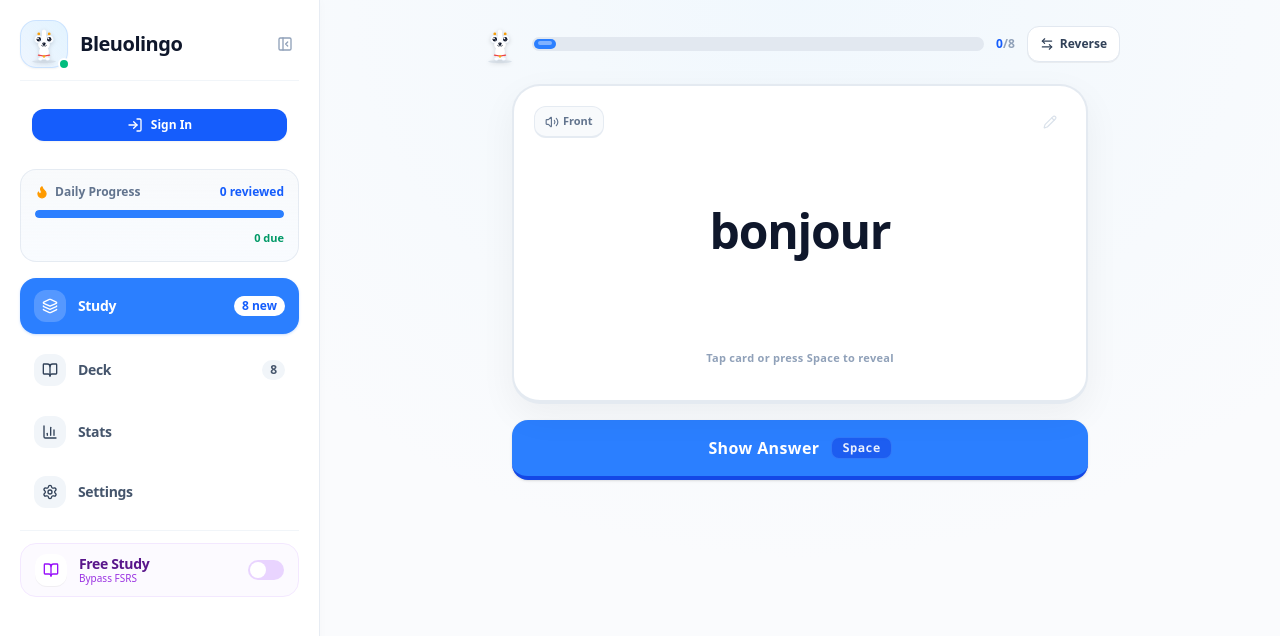
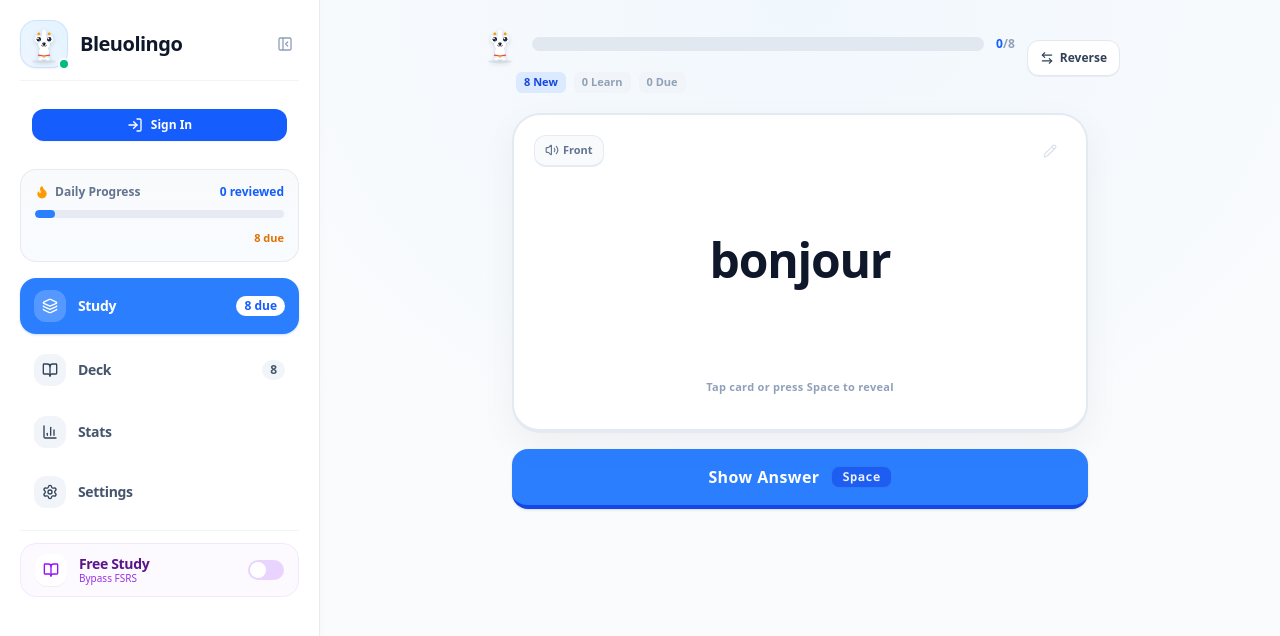
Before and after one commit to kellyklma/bleuolingo, a React (Vite) app: page / in a window 1280 px wide. Shown: the top 636 px of the page. Built offline with nearby package versions, Linux system fonts and the light colour scheme; no server answers.

Commit message:
include daily new cards in due count

```diff
--- a/src/App.tsx
+++ b/src/App.tsx
@@ -229,7 +229,7 @@ export default function App() {
     };
   }, [activeUserId, resetActiveStudyState]);
 
-  // Queue Calculations (Derived safely against a stable reference time when cards/session changes)
+  // Queue Calculations
   const reviewAheadSet = useMemo(() => new Set(reviewAheadCardIds), [reviewAheadCardIds]);
 
   const newCardsResult = useMemo(
@@ -248,7 +248,7 @@ export default function App() {
   const newCards = newCardsResult.queueNewCards;
   const unintroducedNewCardsCount = newCardsResult.unintroducedCount;
 
-  // Use sessionStartTime or current moment for queue evaluation to prevent flip-mid-study shifts
+  // Use session reference time to avoid jumping queues on mid-review renders
   const queueReferenceTime = sessionStats.sessionStartTime || Date.now();
 
   const learningCards = useMemo(
@@ -280,6 +280,9 @@ export default function App() {
     [cards, queueReferenceTime]
   );
 
+  // Total remaining workload for today (Due cards + allowed New cards)
+  const totalToStudy = dueCount + newCards.length;
+
   const cardsDueAheadCount = useMemo(
     () =>
       cards.filter(
@@ -300,7 +303,7 @@ export default function App() {
     return null;
   }, [learningCards, reviewCards, newCards]);
 
-  // Lock the active card so newly due cards don't preempt the card currently being viewed
+  // Lock active card to prevent premature preemption during flips
   const currentCard = useMemo(() => {
     if (activeCardId) {
       const active = cards.find((c) => c.id === activeCardId);
@@ -309,7 +312,7 @@ export default function App() {
     return nextCandidateCard;
   }, [activeCardId, cards, nextCandidateCard]);
 
-  // Automatically lock next candidate if idle
+  // Sync activeCardId
   useEffect(() => {
     if (!activeCardId && nextCandidateCard) {
       setActiveCardId(nextCandidateCard.id);
@@ -357,7 +360,6 @@ export default function App() {
         easyCount: rating === 4 ? prev.easyCount + 1 : prev.easyCount,
       }));
 
-      // Fixed: passed calculated nextLog to Firestore rather than outdated prevLog
       const today = formatDateKey(new Date());
       if (currentUser) {
         setActivityLog((prevLog) => {
@@ -373,7 +375,6 @@ export default function App() {
         setActivityLog(nextLog);
       }
 
-      // Unlock active card so queue delivers the next one
       setIsFlipped(false);
       setActiveCardId(null);
     },
@@ -404,7 +405,7 @@ export default function App() {
     resetActiveStudyState();
   };
 
-  // Deck Modifications (Pure state updates; persistence is safely handled by the root useEffect)
+  // Deck Modifications
   const handleAddSingleCard = (newCard: Flashcard) => {
     setCards((prev) => [lowercaseCard(newCard), ...prev]);
   };
@@ -496,7 +497,7 @@ export default function App() {
     }));
   };
 
-  // Setting Toggles & Handlers
+  // Settings Handlers
   const toggleSidebarCollapse = () => {
     setIsSidebarCollapsed((prev) => {
       const next = !prev;
@@ -590,11 +591,9 @@ export default function App() {
               </span>
               <span>•</span>
               <span>
-                {dueCount > 0
-                  ? `${dueCount} cards due`
-                  : newCards.length > 0
-                    ? `${newCards.length} new cards`
-                    : '0 cards due'}
+                {totalToStudy > 0
+                  ? `${totalToStudy} ${totalToStudy === 1 ? 'card' : 'cards'} to study`
+                  : 'All caught up!'}
               </span>
             </div>
           </div>
@@ -637,7 +636,7 @@ export default function App() {
             setActiveTab(tab);
             setMobileMenuOpen(false);
           }}
-          dueCount={dueCount}
+          dueCount={totalToStudy}
           newCount={newCards.length}
           totalCards={cards.length}
           reviewedCount={todayReviewedCount}
--- a/src/components/SessionProgress.tsx
+++ b/src/components/SessionProgress.tsx
@@ -17,34 +17,70 @@ export const SessionProgress: React.FC<SessionProgressProps> = ({
 }) => {
   const activeQueueSize = newCount + learningCount + reviewCount;
   const totalSessionTarget = reviewedThisSession + activeQueueSize;
+
   const progressPercent =
-    totalSessionTarget > 0 ? Math.min(100, Math.round((reviewedThisSession / totalSessionTarget) * 100)) : 100;
+    totalSessionTarget > 0
+      ? Math.min(100, Math.round((reviewedThisSession / totalSessionTarget) * 100))
+      : 0;
 
   return (
-    <div id="session-progress-card" className="w-full flex items-center gap-3">
-      {/* Cute Mascot Icon */}
+    <div id="session-progress-card" className="w-full flex flex-col gap-2">
+      <div className="w-full flex items-center gap-3">
+        {/* Mascot Mood Indicator */}
         <BleuoMascot
-        mood={progressPercent === 100 ? 'cheering' : reviewedThisSession > 3 ? 'wink' : 'happy'}
+          mood={
+            progressPercent === 100 && totalSessionTarget > 0
+              ? 'cheering'
+              : reviewedThisSession > 3
+                ? 'wink'
+                : 'happy'
+          }
           size="sm"
           className="shrink-0"
         />
 
-      {/* Duolingo Chunky Progress Bar */}
+        {/* Chunky Progress Bar */}
         <div className="flex-1 h-3.5 bg-slate-200 rounded-full overflow-hidden p-0.5 relative">
           <div
             id="session-progress-fill"
             className="h-full bg-blue-500 rounded-full transition-all duration-300 relative"
-          style={{ width: `${Math.max(5, progressPercent)}%` }}
+            style={{ width: `${progressPercent > 0 ? Math.max(5, progressPercent) : 0}%` }}
           >
-          {/* Top Gloss Highlight (Duolingo style) */}
+            {/* Top Gloss Highlight */}
             <div className="absolute top-0.5 left-1 right-1 h-1 bg-white/40 rounded-full pointer-events-none" />
           </div>
         </div>
 
-      {/* Count */}
+        {/* Reviewed / Total Count */}
         <div className="text-xs font-black text-slate-500 shrink-0 select-none">
           <span className="text-blue-600">{reviewedThisSession}</span>
-        <span className="text-slate-400">/{Math.max(reviewedThisSession, totalSessionTarget)}</span>
+          <span className="text-slate-400">/{totalSessionTarget}</span>
+        </div>
+      </div>
+
+      {/* Live Queue Breakdown Badges */}
+      <div className="flex items-center gap-2 pl-9 text-[11px] font-bold select-none">
+        <span
+          title="New cards to introduce"
+          className={`px-2 py-0.5 rounded-md transition-colors ${newCount > 0 ? 'bg-blue-100 text-blue-700' : 'bg-slate-100 text-slate-400'
+            }`}
+        >
+          {newCount} New
+        </span>
+        <span
+          title="Cards in short-term learning"
+          className={`px-2 py-0.5 rounded-md transition-colors ${learningCount > 0 ? 'bg-amber-100 text-amber-700' : 'bg-slate-100 text-slate-400'
+            }`}
+        >
+          {learningCount} Learn
+        </span>
+        <span
+          title="Scheduled review cards due"
+          className={`px-2 py-0.5 rounded-md transition-colors ${reviewCount > 0 ? 'bg-emerald-100 text-emerald-700' : 'bg-slate-100 text-slate-400'
+            }`}
+        >
+          {reviewCount} Due
+        </span>
       </div>
     </div>
   );
```
Also changed, not shown: 1 other file (tests, documents, lock files or other folders). Lines whose indentation alone changed are shown as unchanged.
